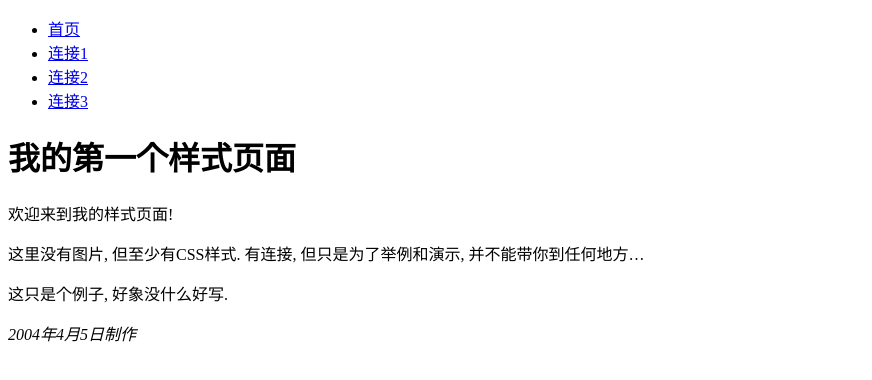
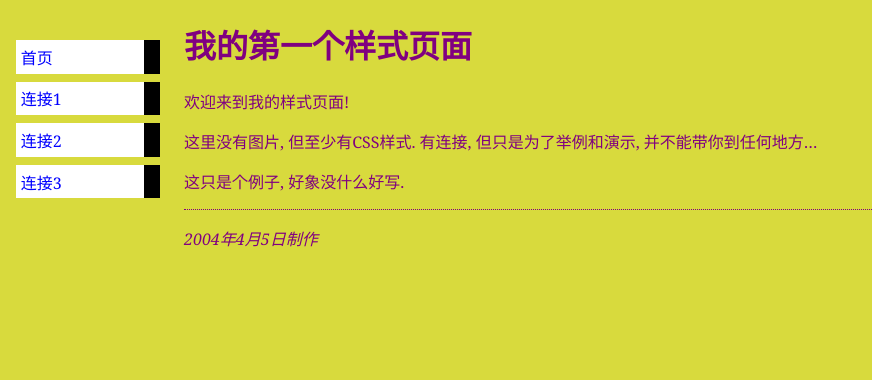
Before and after one commit to bigsmart-cpu/bigsmart-cpu.github.io, a plain HTML site: page index.html in a window 1280 px wide. Shown: the whole page, without its empty margins (0-872 px from the left). Drawn offline with Linux system fonts and the light colour scheme.

Commit message:
Update index.html

```diff
--- a/index.html
+++ b/index.html
@@ -2,7 +2,38 @@
 <html>
 <head>
   <title>我的第一个样式页面</title>
-  <link rel="stylesheet" type="text/css" href="mystyle.css" />
+  <style type="text/css">
+    body {
+    padding-left: 11em;
+    font-family: Georgia, "Times New Roman",Times, serif;
+    color: purple;
+    background-color: #d8da3d }
+  ul.navbar {
+    list-style-type: none;
+    padding: 0;
+    margin: 0;
+    position: absolute;
+    top: 2em;
+    left: 1em;
+    width: 9em }
+  h1 {
+   font-family: Helvetica, Geneva, Arial, SunSans-Regular, sans-serif }
+  ul.navbar li {
+    background: white;
+    margin: 0.5em 0;
+    padding: 0.3em;
+    border-right: 1em solid black }
+  ul.navbar a {
+    text-decoration: none }
+  a:link {
+    color: blue }
+  a:visited {
+    color: purple }
+  address {
+    margin-top: 1em;
+    padding-top: 1em;
+    border-top: thin dotted }
+    </style>
 </head>
 
 <body>
```
